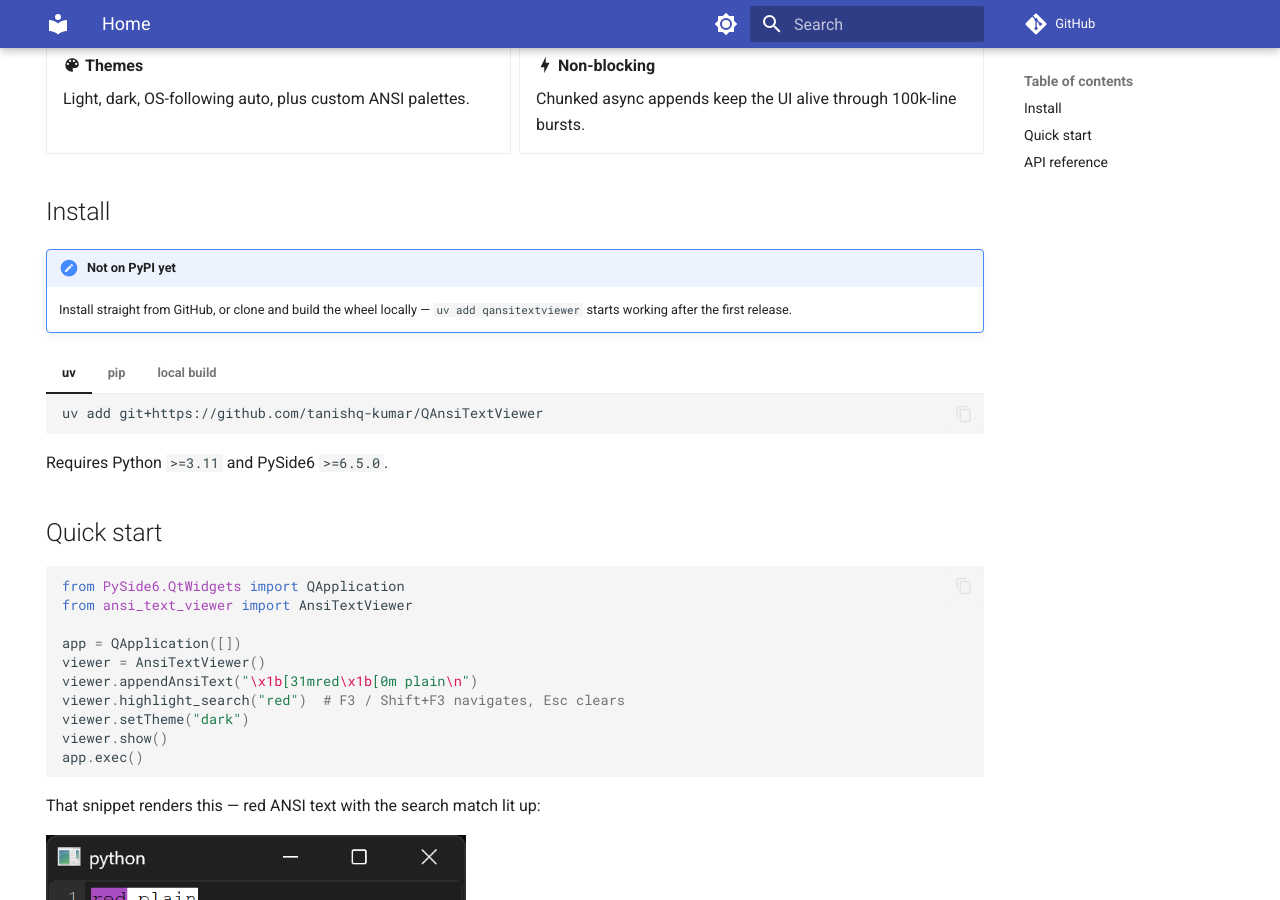
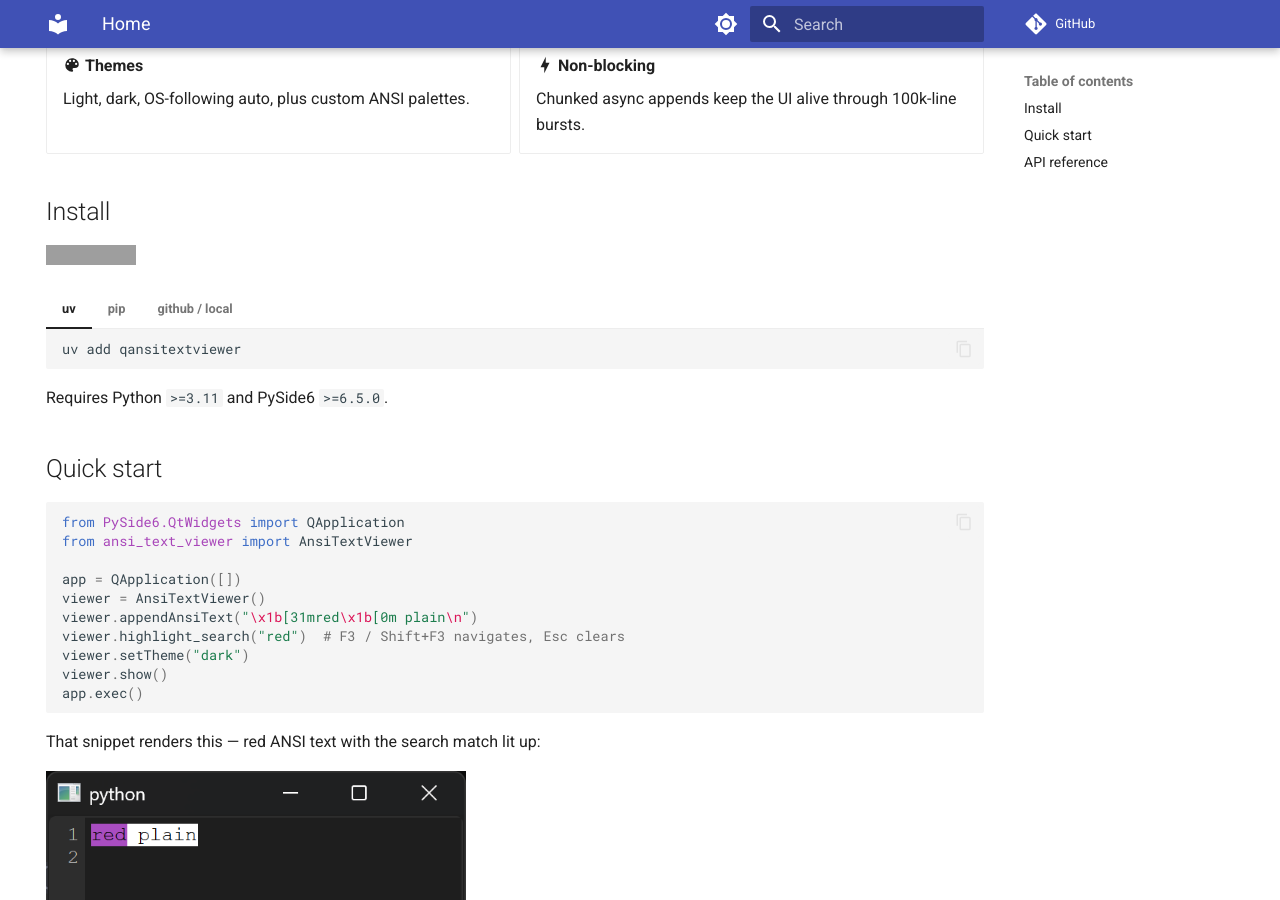
Before and after one commit to tanishq-kumar/QAnsiTextViewer, an MkDocs documentation site: the page built from docs/index.md, in a window 1280 px wide and 900 px high, scrolled down 386 px. Built offline with MkDocs 1.6.1 and Material for MkDocs 9.7.7, drawn with Linux system fonts in a browser that asks for light colours; comment, search, counter and statistics services are not loaded; grey boxes are pictures that could not be loaded.

Commit message:
docs: PyPI install instructions and badges now that 0.1.0 is published

````diff
--- a/docs/index.md
+++ b/docs/index.md
@@ -30,28 +30,25 @@ bookmark lines, and save sessions, all behind a typed one-widget API.
 
 ## Install
 
-!!! note "Not on PyPI yet"
-    Install straight from GitHub, or clone and build the wheel locally —
-    `uv add qansitextviewer` starts working after the first release.
+[![PyPI](https://img.shields.io/pypi/v/qansitextviewer)](https://pypi.org/project/qansitextviewer/)
 
 === "uv"
 
     ```bash
-    uv add git+https://github.com/tanishq-kumar/QAnsiTextViewer
+    uv add qansitextviewer
     ```
 
 === "pip"
 
     ```bash
-    pip install "git+https://github.com/tanishq-kumar/QAnsiTextViewer"
+    pip install qansitextviewer
     ```
 
-=== "local build"
+=== "github / local"
 
     ```bash
-    git clone https://github.com/tanishq-kumar/QAnsiTextViewer
-    cd QAnsiTextViewer
-    uv build && uv pip install dist/qansitextviewer-*.whl
+    uv add git+https://github.com/tanishq-kumar/QAnsiTextViewer
+    # or: uv build && uv pip install dist/qansitextviewer-*.whl
     ```
 
 Requires Python `>=3.11` and PySide6 `>=6.5.0`.
````
Also changed, not shown: README.md (+4 -5 lines).
